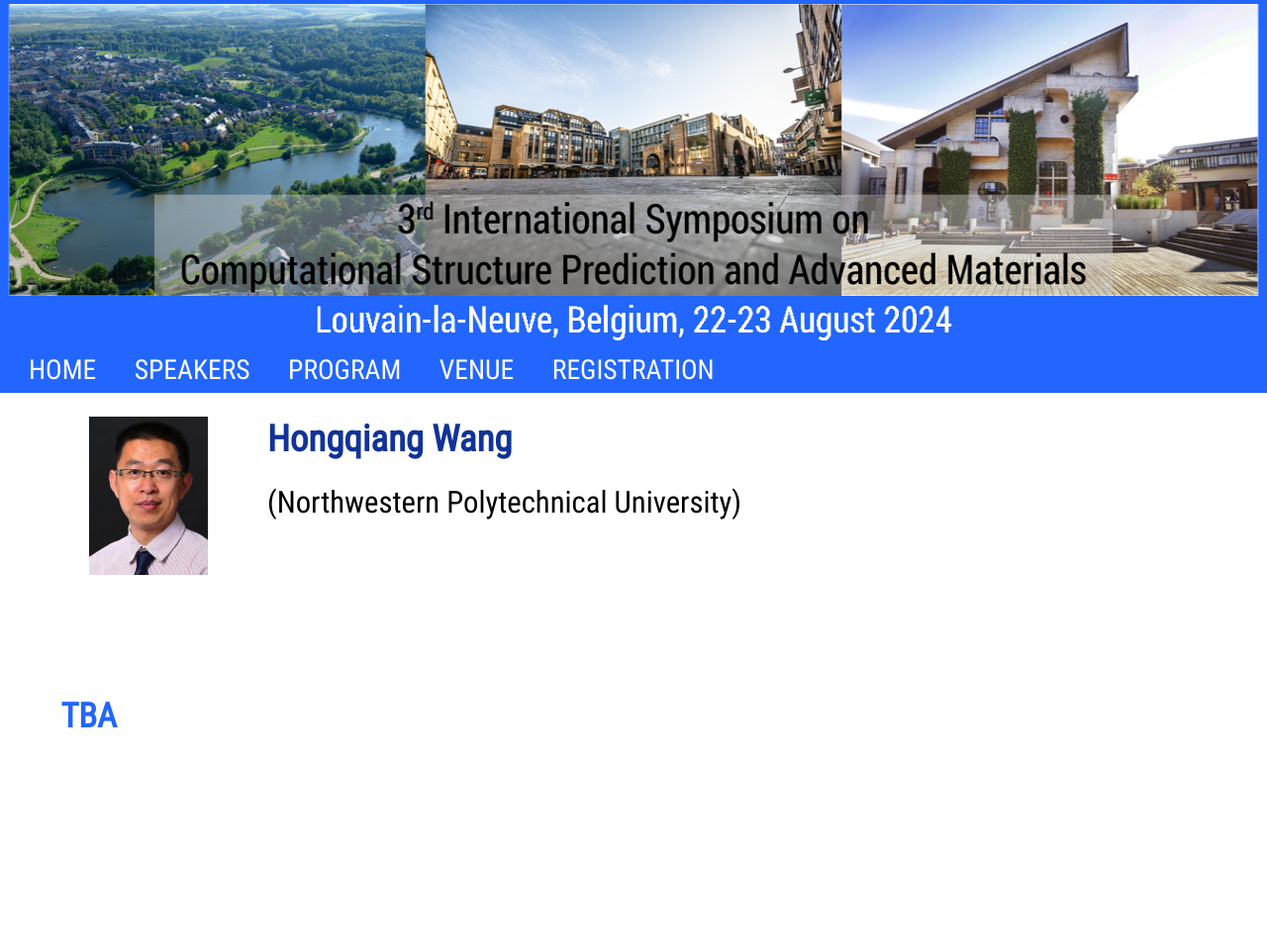
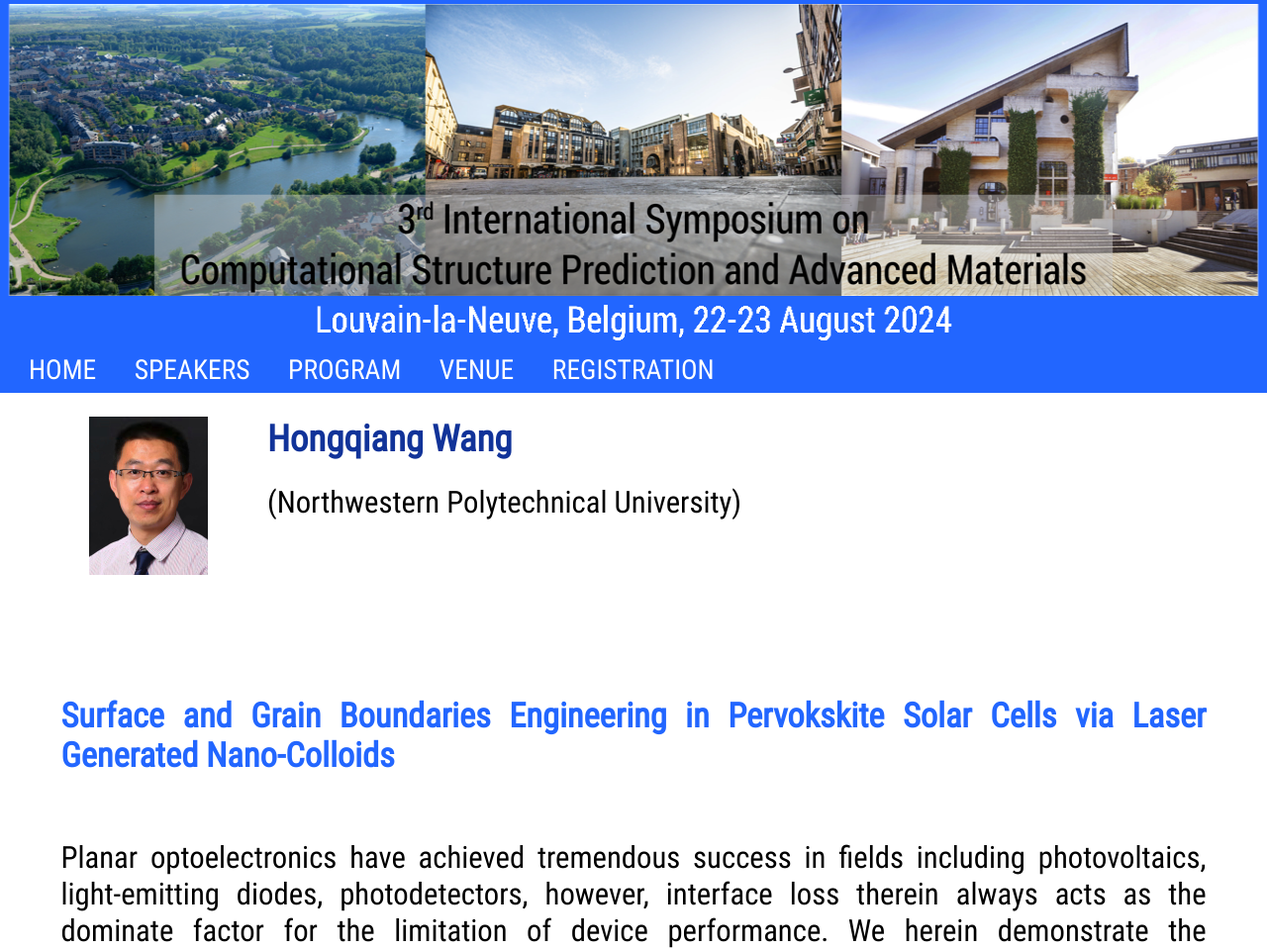
Before and after one commit to iscspam/iscspam.github.io, a plain HTML site: page abstracts/hongqiang_wang.html in a window 1280 px wide. Shown: the top 960 px of the page at 99% size. Before the commit the page ends 870 px from the top, so only its background shows below. Drawn offline with Linux system fonts and the light colour scheme.

Commit message:
Added the abstract of Hongqiang Wang

```diff
--- a/abstracts/hongqiang_wang.html
+++ b/abstracts/hongqiang_wang.html
@@ -22,9 +22,25 @@
   <br>
   <br>
   <br>
-  <h2>TBA</h2>
+  <h2>Surface and Grain Boundaries Engineering in Pervokskite Solar Cells via Laser Generated Nano-Colloids</h2>
 
   <br>
+  Planar optoelectronics have achieved tremendous success in fields including
+  photovoltaics, light-emitting diodes, photodetectors, however, interface loss
+  therein always acts as the dominate factor for the limitation of device
+  performance. We herein demonstrate the technological superiority of laser
+  processing of colloids on generating various nanocrystals in different solvents
+  to address the interfacial loss of the optoelectronic films. Exemplified by the
+  hybrid perovskite solar cells, we show that the unique application of the laser
+  processing of colloids on improving the extraction of the photogenerated charge
+  carriers at grain boundaries of perovskite active layer and decreasing the
+  energy barrier at interfaces between perovskite and charge transporting layer.
+  In a simple device with regular planar configuration, formamidinium lead
+  iodide-based perovskite solar cells achieve maximum efficiencies over 25%. In
+  addition, the PSCs based on the mixed-cation perovskite deliver more than 10000
+  hours of moisture stability as well as 1000 hours of thermal stability. We thus
+  believe that the interfacial embedding of laser generated colloids will have
+  important applications in optoelectronic applications.
 
   </div>
 </body>
```
Also changed, not shown: program.html (+1 -1 lines).
